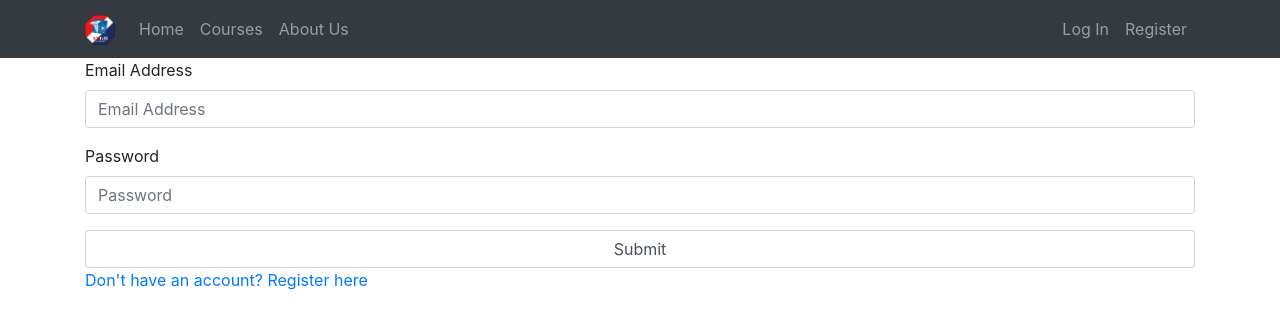
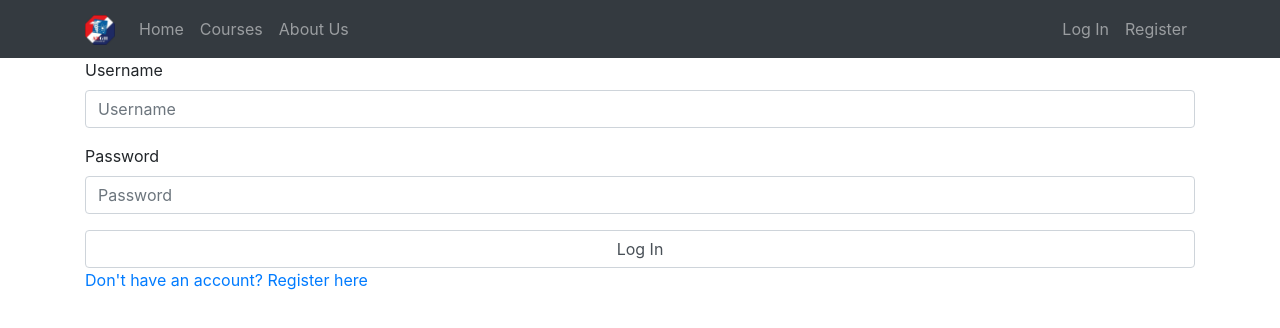
Before and after one commit to larongbingo/AZGH-College-Public-Portal, a React (Create React App) app in the folder frontend/: page /login in a window 1280 px wide. Shown: the top 328 px of the page. Built offline with nearby package versions, Linux system fonts and the light colour scheme.

Commit message:
feat: added API to login page

```diff
--- a/frontend/src/pages/login/index.tsx
+++ b/frontend/src/pages/login/index.tsx
@@ -1,23 +1,115 @@
-import React, { FunctionComponent } from "react";
-import { Container, Form, FormGroup } from "react-bootstrap";
+import React, { Component } from "react";
+import { Alert, Container, Form, FormGroup } from "react-bootstrap";
 
-export const login: FunctionComponent = () => (
+import { ENDPOINT, SESSION_KEY } from "../../config";
+
+export class LogIn extends Component<{}, ILogInStates> {
+  constructor(props: any) {
+    super(props);
+    this.state = {
+      username: "",
+      password: "",
+      isLogInFailed: false
+    };
+
+    this._usernameKeyPressHandler = this._usernameKeyPressHandler.bind(this);
+    this._passwordKeyPressHandler = this._passwordKeyPressHandler.bind(this);
+    this._logInRequest = this._logInRequest.bind(this);
+    this._onEnterKeyPress = this._onEnterKeyPress.bind(this);
+  }
+
+  public render() {
+    return (
       <Container>
-    <Form>
+        {
+          // @ts-ignore
+          this.state.isLogInFailed ?
+          <Alert dismissible variant="danger">
+            <Alert.Heading>Invalid Credentials</Alert.Heading>
+          </Alert> :
+          null
+        }
+
+        <Form id="form-control" action={ENDPOINT + "/apis/login"} encType="multipart/form-data" method="post">
           <Form.Group>
-        <Form.Label>Email Address</Form.Label>
-        <Form.Control name="email" placeholder="Email Address" />
+            <Form.Label>Username</Form.Label>
+            <Form.Control
+              name="username"
+              type="text"
+              placeholder="Username"
+              value={this.state.username}
+              onChange={this._usernameKeyPressHandler}
+            />
           </Form.Group>
 
           <FormGroup>
             <Form.Label>Password</Form.Label>
-        <Form.Control type="password" placeholder="Password" />
+            <Form.Control
+              name="password"
+              type="password"
+              placeholder="Password"
+              value={this.state.password}
+              onChange={this._passwordKeyPressHandler}
+            />
           </FormGroup>
 
-      <Form.Control type="submit" />
+          <Form.Control type="button" value="Log In" onClick={this._logInRequest} />
         </Form>
+
         <a href="/register">Don't have an account? Register here</a>
       </Container>
     );
+  }
 
-export default login;
+  private _usernameKeyPressHandler(e: any) {
+    this.setState({username: e.target.value});
+  }
+
+  private _passwordKeyPressHandler(e: any) {
+    this.setState({password: e.target.value});
+  }
+
+  private _onEnterKeyPress(e: any) {
+    e.preventDefault();
+    if(e.key === "Enter") {
+      this._logInRequest();
+    }
+  }
+
+  private _logInRequest() {
+    let formData = new FormData(document.getElementById("form-control") as HTMLFormElement);
+
+    fetch(ENDPOINT + "/apis/login", {
+      method: "POST",
+      mode: "cors",
+      body: formData
+    })
+    .then((res) => res.json())
+    .then((data) => {
+      // Check if the session token is stored
+      if(!data.payload.token) {
+        // Alert user that the login failed, probably of incorrect credentials
+        this.setState({ isLogInFailed: true });
+        return;
+      }
+
+      // Store session token
+      sessionStorage.setItem(SESSION_KEY, data.payload.token);
+
+      this.setState({ isLogInFailed: false });
+
+      // Redirect to app
+      // @ts-ignore
+      this.props.history.push("/app");
+    })
+    .catch((err) => console.error(err));
+  }
+}
+
+interface ILogInStates {
+  username: string;
+  password: string;
+  isLogInFailed: boolean;
+}
+
+export default LogIn;
```
Lines whose indentation alone changed are shown as unchanged.
